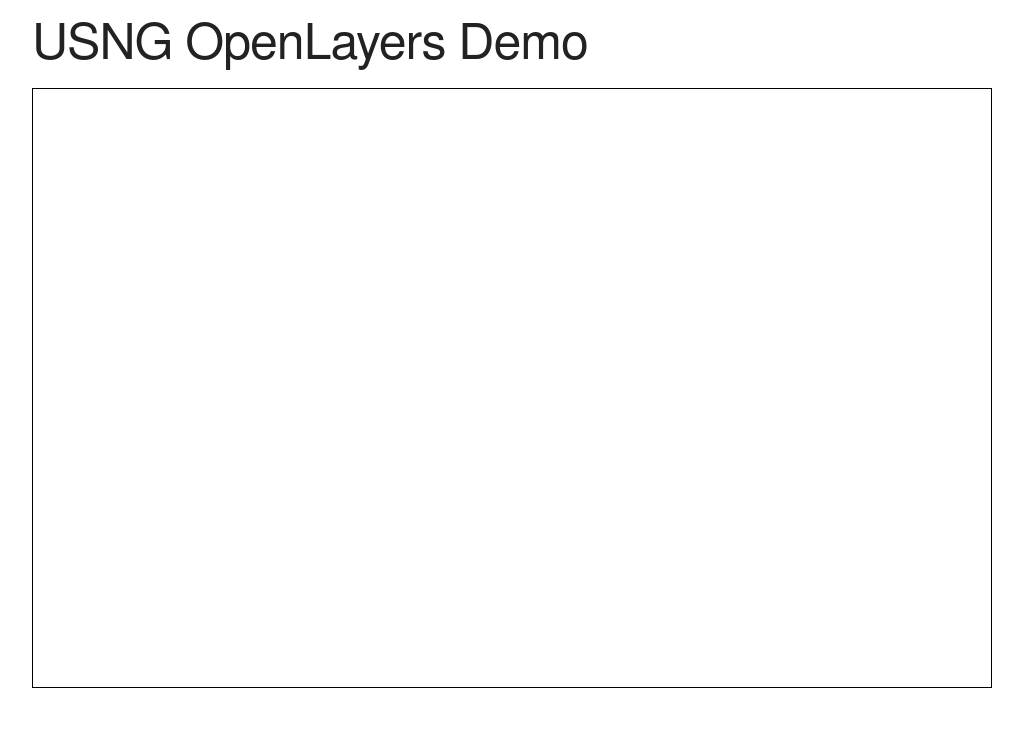
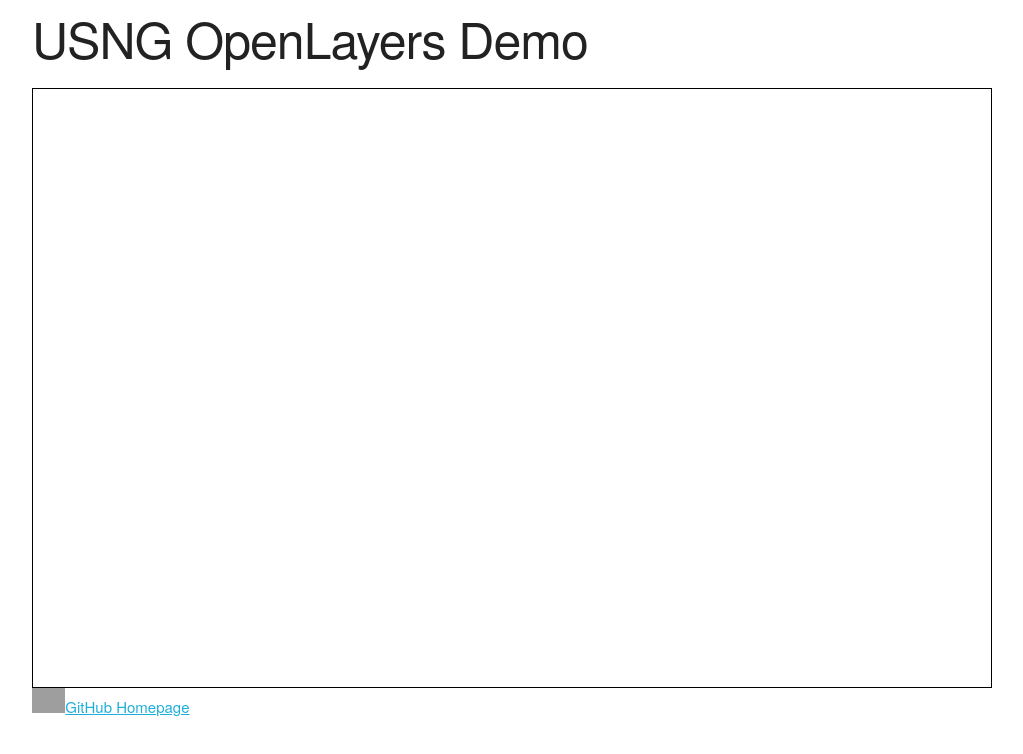
Before and after one commit to theduckylittle/usng-map-collar, a website: page index.html in a window 1280 px wide. Shown: the whole page, without its empty margins (128-1151 px from the left). Drawn offline with nearby package versions, Linux system fonts and the light colour scheme; grey boxes are pictures that could not be loaded.

Commit message:
add link back to gh page

```diff
--- a/index.html
+++ b/index.html
@@ -21,8 +21,14 @@
     <div id="map" class="twelve columns">
     </div>
   </div>
+  <div class="row">
+    <a href="https://github.com/theduckylittle/usng-map-collar">
+      <img src="https://github.githubassets.com/images/modules/logos_page/GitHub-Mark.png" height="25" />GitHub Homepage
+    </a>
+  </div>
 </div>
 
 <script src="./index.js"></script>
+
 </body>
 </html>
```
